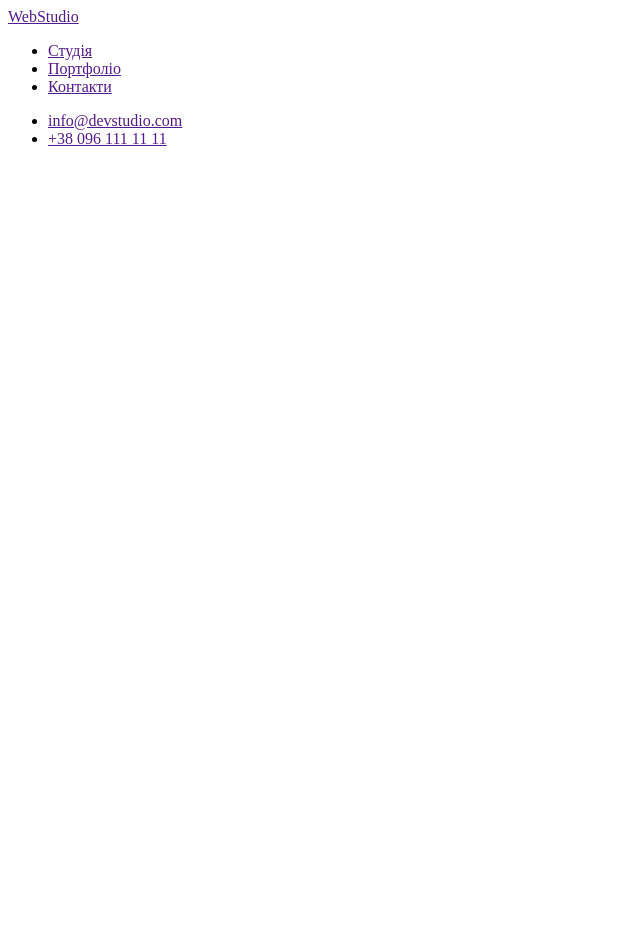
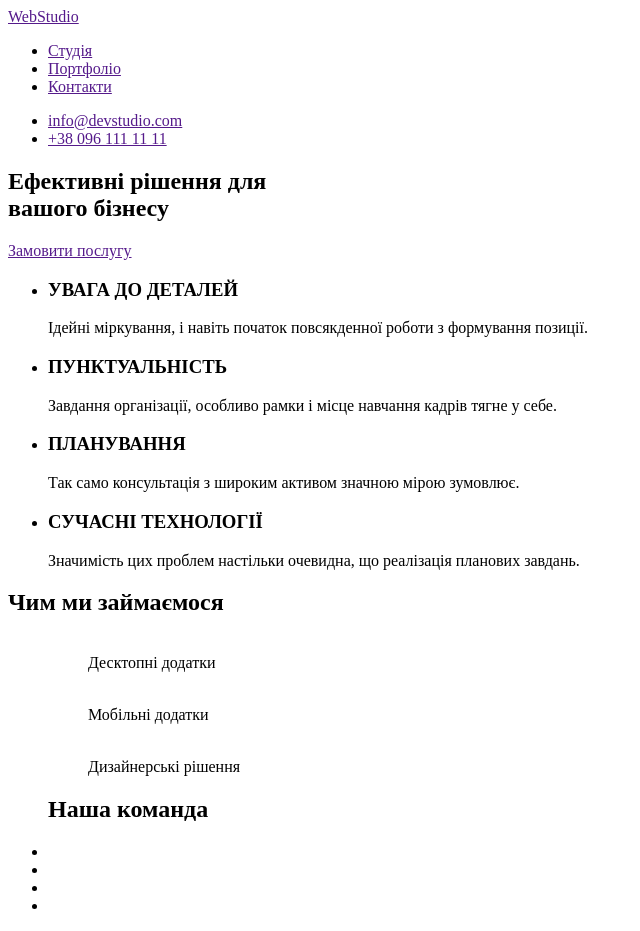
Before and after one commit to BilousPM/goit-markup-hw-01, a plain HTML site: page index.html in a window 1280 px wide. Shown: the whole page, without its empty margins (0-640 px from the left). Before the commit the page ends 800 px from the top, so only its background shows below. Drawn offline with Linux system fonts and the light colour scheme.

Commit message:
розмітка сторінки

```diff
--- a/index.html
+++ b/index.html
@@ -1,5 +1,5 @@
 <!DOCTYPE html>
-<html lang="en">
+<html lang="ua">
 <head>
     <meta charset="UTF-8">
     <meta http-equiv="X-UA-Compatible" content="IE=edge">
@@ -21,5 +21,72 @@
           </ul>
        </nav>
    </header>
+
+   <main>
+      <section>
+         <h1>Ефективні рішення для <br /> вашого бізнесу</h1>
+         <a href="">Замовити послугу</a>
+      </section>
+
+      <section>
+         <ul>
+          <li>
+            <div></div>
+            <h3>УВАГА ДО ДЕТАЛЕЙ</h3>
+            <p>Ідейні міркування, і навіть початок повсякденної роботи з формування позиції.</p>
+          </li>
+          <li>
+            <div></div>
+            <h3>ПУНКТУАЛЬНІСТЬ</h3>
+            <p>Завдання організації, особливо рамки і місце навчання кадрів тягне у себе.</p>
+          </li>
+          <li>
+            <div></div>
+            <h3>ПЛАНУВАННЯ</h3>
+            <p>Так само консультація з широким активом значною мірою зумовлює.</p>
+          <li>
+            <div></div>
+            <h3>СУЧАСНІ ТЕХНОЛОГІЇ</h3>
+            <p>Значимість цих проблем настільки очевидна, що реалізація планових завдань.</p>
+          </li>
+         </ul>
+   </section>
+
+    <section>
+      <h2>Чим ми займаємося</h2>
+      <ul>
+        <figure>
+         <img src="" alt="" width="370"/>
+         <figcaption>Десктопні додатки</figcaption>
+        </figure>
+         <figure>
+            <img src="" alt="" width="370" />
+            <figcaption>Мобільні додатки</figcaption>
+         </figure>
+         <figure>
+            <img src="" alt="" width="370" />
+            <figcaption>Дизайнерські рішення</figcaption>
+         </figure>
+      </ul>
+    </section>
+    <section>
+      <ul>
+         <h2>Наша команда</h2>
+         <li>
+            <img src="" alt="">
+         </li>
+         <li>
+            <img src="" alt="">
+         </li>
+         <li>
+            <img src="" alt="">
+         </li>
+         <li>
+            <img src="" alt="">
+         </li>
+      </ul>
+    </section>
+
+   </main>
 </body>
 </html>
```
